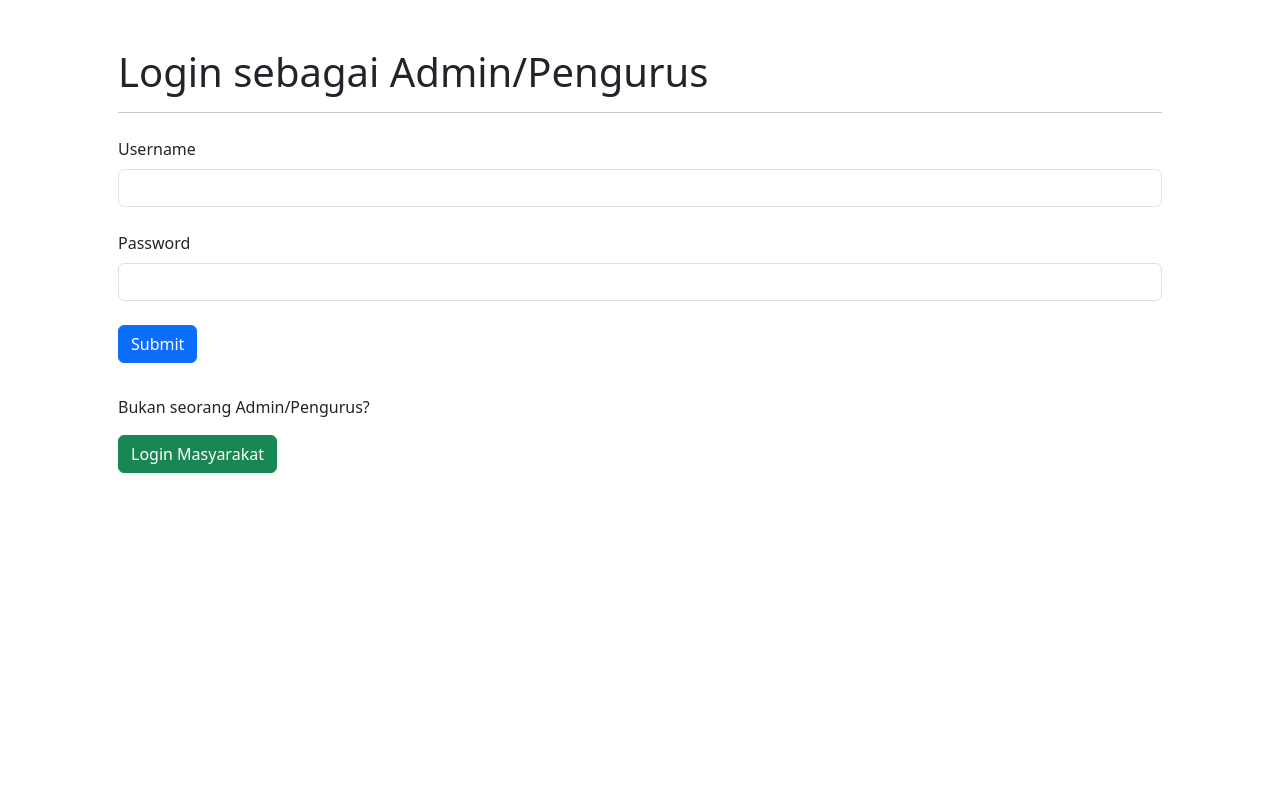
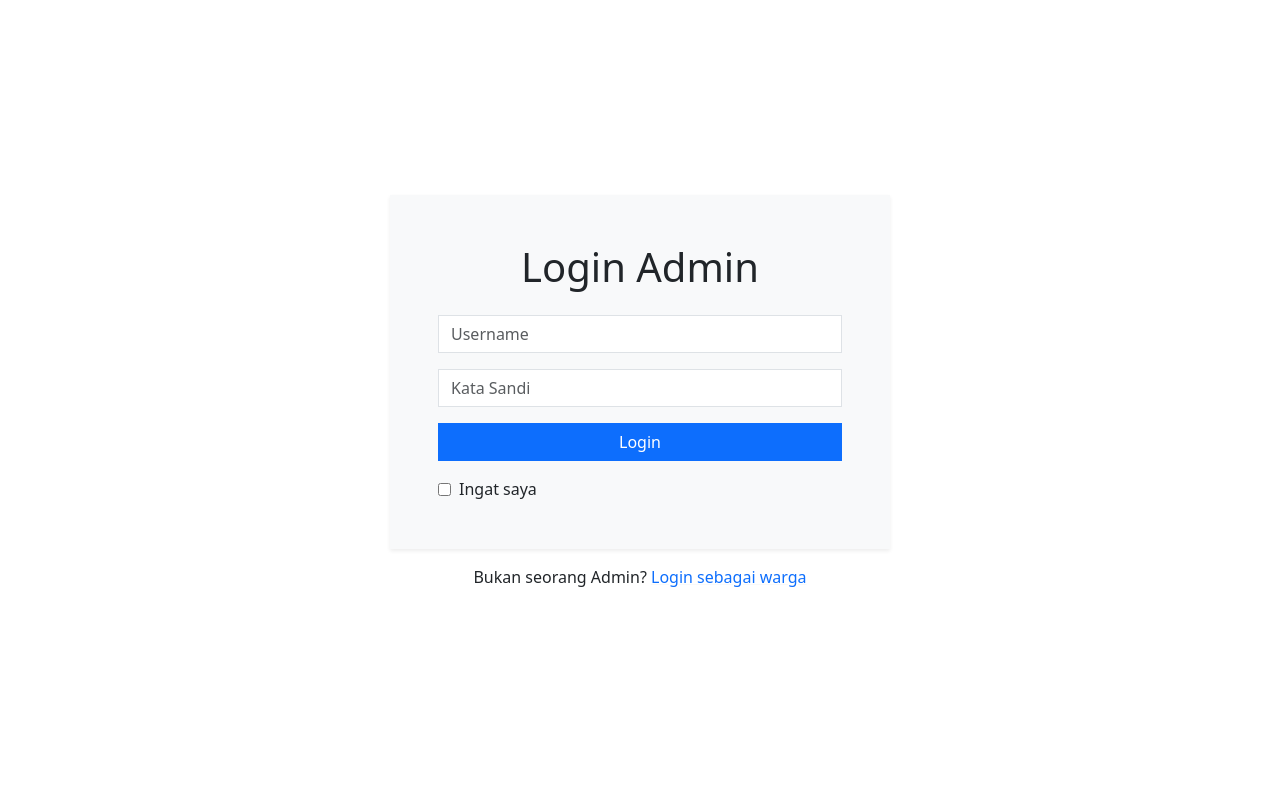
Before and after one commit to zaarza/aplikasi-pengaduan-masyarakat, a PHP site: the page made by app/views/Auth/admin.php in a window 1280 px wide. Run offline with PHP 8.4, Linux system fonts and the light colour scheme; the template is opened without the code that fills it, so the values that code supplies are empty; some libraries are stand-ins or nearby versions.

Commit message:
Update login admin ui

```diff
--- a/app/views/Auth/admin.php
+++ b/app/views/Auth/admin.php
@@ -1,25 +1,18 @@
-<div class="container p-5 d-flex flex-column row-gap-2">
-    <?php Flasher::flash() ?>
-    <div class="">
-        <h1>Login sebagai Admin/Pengurus</h1>
-        <hr>
-    </div>
-    <form action="<?= BASE_URL; ?>/auth/loginAdmin" method="POST">
-        <div class="mb-4">
-            <label for="username" class="form-label">Username</label>
-            <input type="text" class="form-control" id="username" name="username">
+<div class="d-flex justify-content-center align-content-center flex-column" style="height: 100vh;">
+    <div class="d-flex flex-column align-items-center row-gap-3 p-5">
+        <?php Flasher::flash() ?>
+        <div class="p-5 w-100 shadow-sm bg-body-tertiary" style="max-width: 500px;">
+            <form action="<?= BASE_URL; ?>/auth/loginAdmin" method="POST" class="d-flex flex-column row-gap-3">
+                <h1 class="text-center">Login Admin</h1>
+                <input type="text" id="username" name="username" class="form-control rounded-0" placeholder="Username">
+                <input type="password" id="password" name="password" class="form-control rounded-0" placeholder="Kata Sandi">
+                <button type="submit" class="btn btn-primary rounded-0">Login</button>
+                <div class="d-flex align-items-center column-gap-2">
+                    <input type="checkbox" name="remember" id="remember">
+                    <label for="remember">Ingat saya</label>
+                </div>
+            </form>
         </div>
-
-        <div class="mb-4">
-            <label for="password" class="form-label">Password</label>
-            <input type="password" class="form-control" id="password" name="password">
-        </div>
-
-        <button type="submit" class="btn btn-primary">Submit</button>
-    </form>
-
-    <div class="mt-4">
-        <p class="">Bukan seorang Admin/Pengurus?</p>
-        <a href="<?= BASE_URL; ?>/auth/login" class="btn btn-success">Login Masyarakat</a>
+        <p>Bukan seorang Admin? <a href="<?= BASE_URL; ?>/auth/login" class="link-underline-light">Login sebagai warga</a></p>
     </div>
 </div>
--- a/app/views/Auth/login.php
+++ b/app/views/Auth/login.php
@@ -3,10 +3,10 @@
             <?php Flasher::flash() ?>
             <div class="p-5 w-100 shadow-sm bg-body-tertiary" style="max-width: 500px;">
                 <form action="<?= BASE_URL; ?>/auth/getLogin" method="POST" class="d-flex flex-column row-gap-3">
-                    <h1 class="text-center">Masuk</h1>
+                    <h1 class="text-center">Login</h1>
                     <input type="number" class="form-control rounded-0" id="nik" name="nik" placeholder="Nomor Induk Kependudukan (NIK)">
                     <input type="password" class="form-control rounded-0" id="password" name="password" placeholder="Kata Sandi">
-                    <button type="submit" class="btn btn-primary rounded-0">Masuk</button>
+                    <button type="submit" class="btn btn-primary rounded-0">Login</button>
                     <div class="d-flex align-items-center column-gap-2">
                         <input type="checkbox" name="remember" id="remember">
                         <label for="remember">Ingat saya</label>
```
